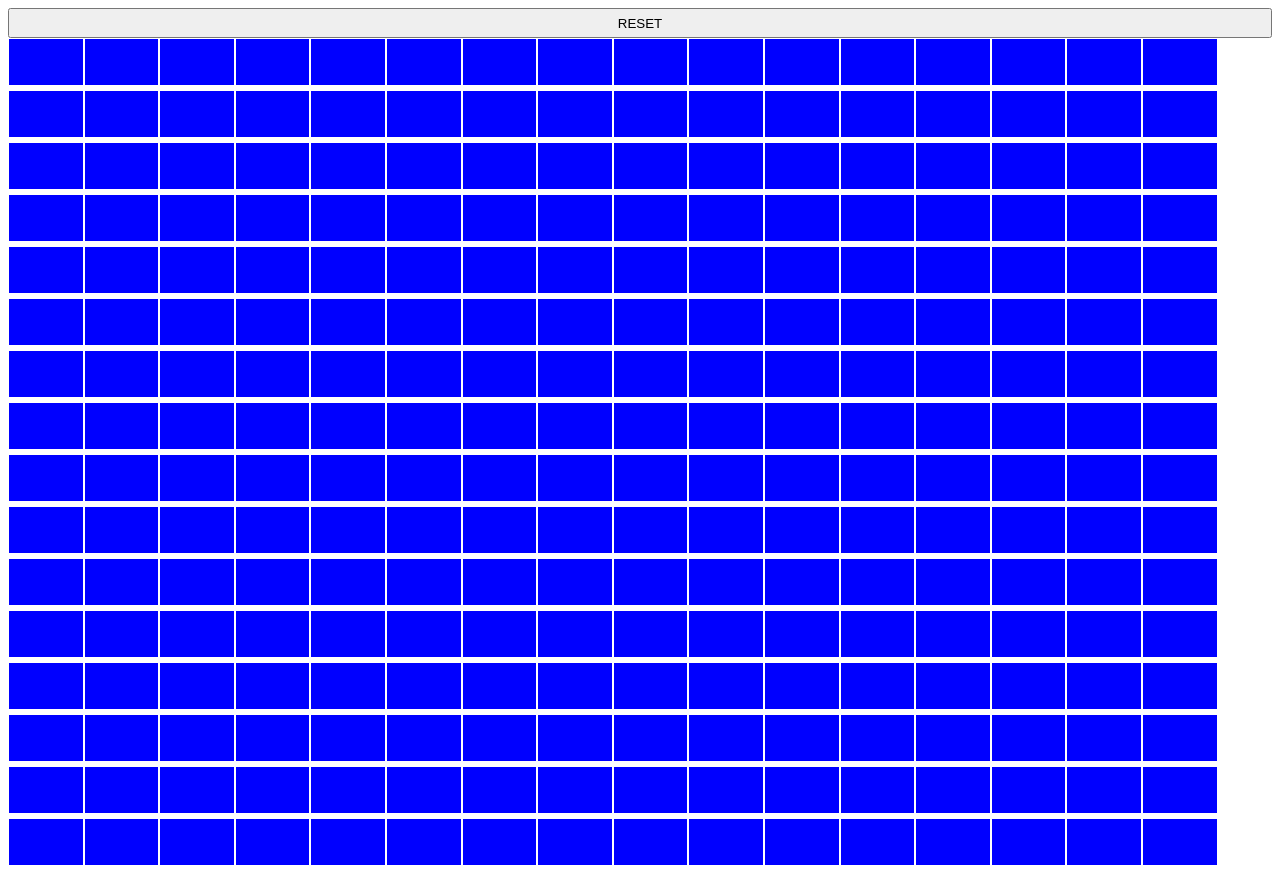
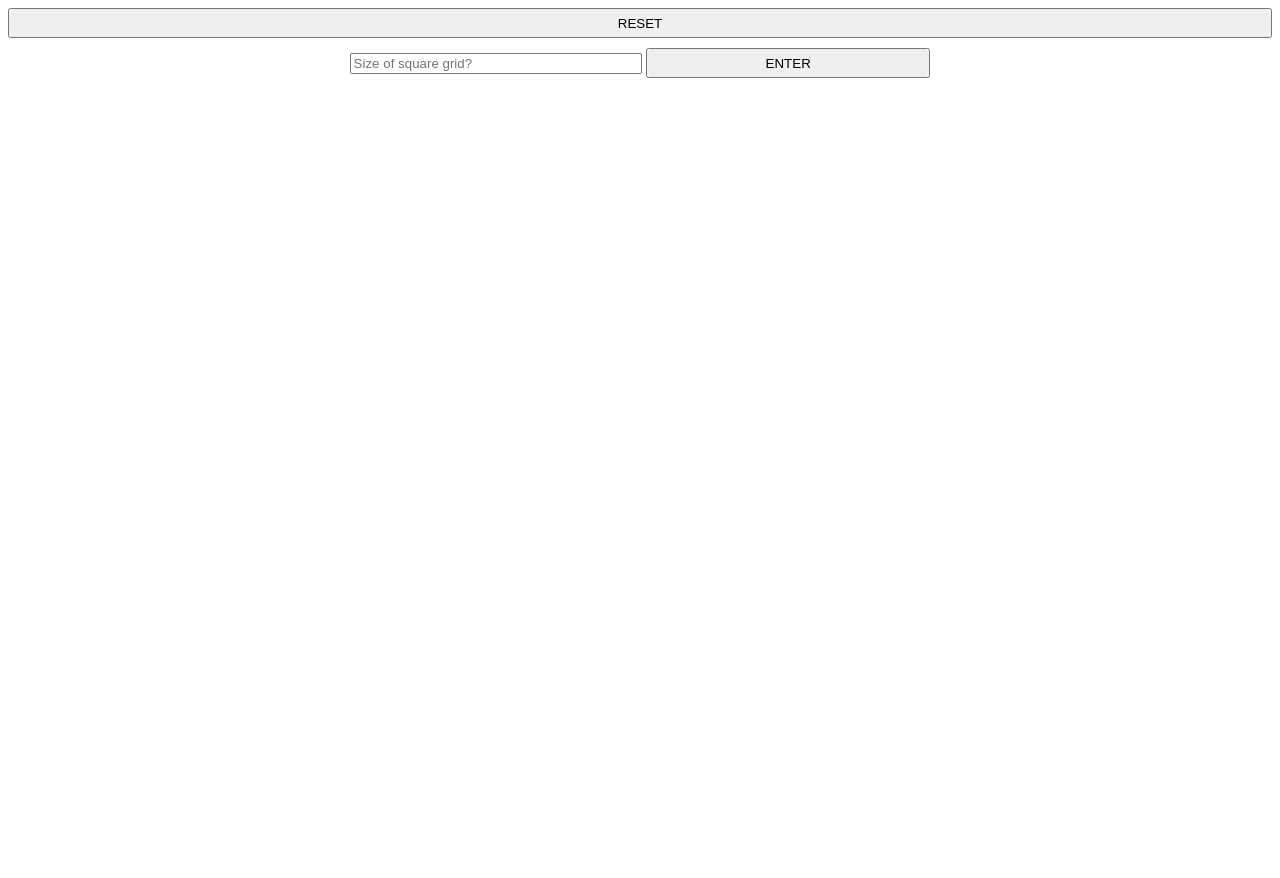
Before and after one commit to atauf/jquery_Etch_a_Sketch, a plain HTML site: page index.html in a window 1280 px wide. After the commit the page ends 800 px from the top, so only its background shows below. Drawn offline with nearby package versions, Linux system fonts and the light colour scheme.

Commit message:
Added option to customize number of squares...still buggy

```diff
--- a/index.html
+++ b/index.html
@@ -7,9 +7,14 @@
 	<title>Etch-a-Sketch</title>
 </head>
 <body>
-<button class="button">RESET</button>
-<div class="container">
-
-</div>
+	<button class="button" id="reset">RESET</button>
+	<div class="form" align="center">
+		<form>
+			<input type="text" name="input-text" class="input" id="input-grid-size" placeholder="Size of square grid?">
+			<input type="button" name="input-button" class="button" id="input-button" value="ENTER">
+		</form>
+	</div>
+	<div class="container">
+	</div>
 </body>
 </html>
--- a/scripts.js
+++ b/scripts.js
@@ -1,10 +1,31 @@
 $(document).ready(function(){
-	//create 256 (16x16) divs
-	for (var i = 0; i < 16; i++){
+	//create 256 (16x16) divs by default
+/*	for (var i = 0; i < 16; i++){
 		for (var y = 0; y < 16; y++){
 			$('.container').append('<div class="block"></div>');
 		};
 	};
+*/
+
+	//Give form ability to take user input and create # of <div>s accordingly
+	$('#input-button').on('click', function(){
+		var $input = +$('#input-grid-size').val();
+		//alert("input: " + $input + " " + typeof($input));
+		if ($input > 0){
+			for (var i = 0; i < $input; i++){
+				for (var y = 0; y < $input; y++){
+					$('.container').append('<div class="block"></div>');
+				};
+			};
+		}
+		else {
+			for (var i = 0; i < 16; i++){
+				for (var y = 0; y < 16; y++){
+					$('.container').append('<div class="block"></div>');
+				};
+			};
+
+		}
 
 	//Grey out the blocks that your mouse passes enters
 	$('.block').on('mouseenter', function(){
@@ -12,7 +33,13 @@ $(document).ready(function(){
 	});
 
 	//Give RESET button ability to reset
-	$('button').on('click', function(){
+	$('#reset').on('click', function(){
 		$('.entered').removeClass('entered');
 	});
+
+	});
+
+
+
+
 });
--- a/styles.css
+++ b/styles.css
@@ -21,4 +21,22 @@
 	text-align: center;
 	height: 30px;
 	width: 100%;
+	margin-bottom: 10px;
 }
+
+form {
+	height: 30px;
+	width: 50%;
+	display: inline-block;
+	margin: 0 auto;
+}
+
+#input-button {
+	width: 45%;
+	text-align: center;
+
+}
+
+#input-grid-size {
+	width: 45%;
+}
```
